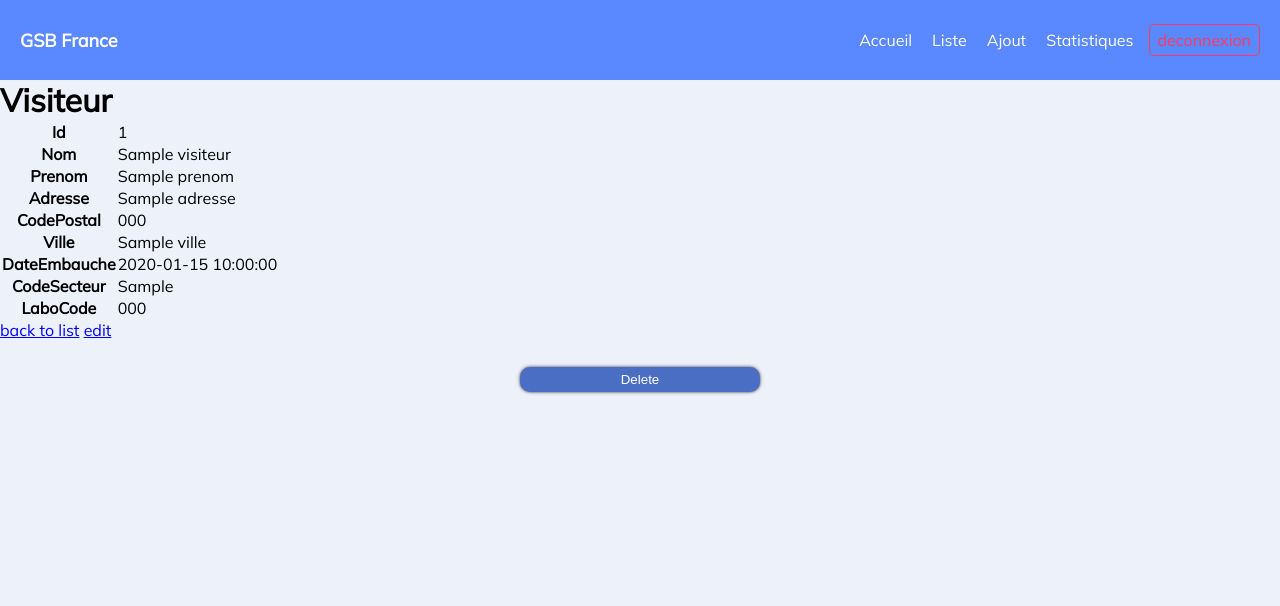
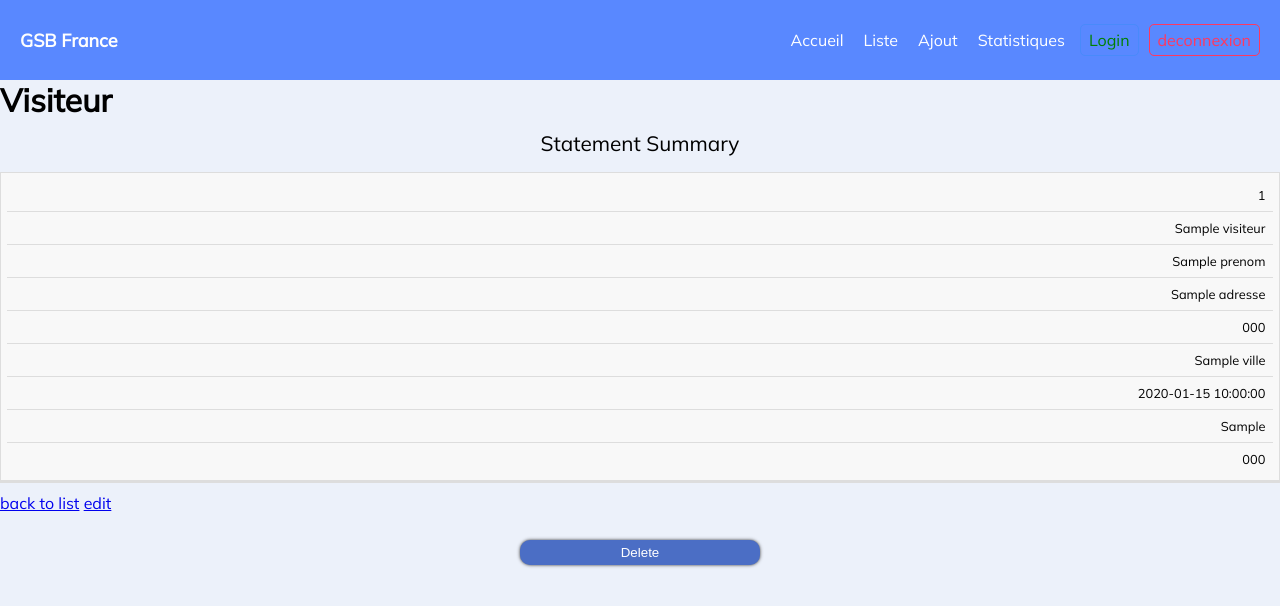
Before and after one commit to ilan990/gsb-Symfony, a Symfony app: template templates/visiteur/show.html.twig in a window 1280 px wide. Shown: the top 606 px of the page. Run offline with Twig, Linux system fonts and the light colour scheme; the template is opened without the code that fills it: most values are stand-ins (such as "Sample title", 1, 10 or a date in 2020); some libraries are stand-ins or nearby versions.

Commit message:
ajout du design tableau

```diff
--- a/public/JS/script.js
+++ b/public/JS/script.js
@@ -1,4 +1,4 @@
-console.log('ready')
+console.log('ready');
 function toggleMobileMenu(menu) {
     menu.classList.toggle('open');
 }
--- a/public/Style/style.css
+++ b/public/Style/style.css
@@ -267,6 +267,9 @@ header ul li:hover {
 .ajout-region p,.ajout-secteur p,.ajout-visiteur p{
     margin-bottom: 2vh;
 }
+
+
+
 @media only screen and (max-height: 760px) {
     .accueil-statistiques,.accueil-ajout,.accueil-liste{
         font-size: 1.5vh;
@@ -360,3 +363,84 @@ input{
     position: relative;
     z-index:1
 }
+table {
+    border: 1px solid #ccc;
+    border-collapse: collapse;
+    margin: 0;
+    padding: 0;
+    width: 100%;
+    table-layout: fixed;
+}
+
+table caption {
+    font-size: 1.5em;
+    margin: .5em 0 .75em;
+}
+
+table tr {
+    background-color: #f8f8f8;
+    border: 1px solid #ddd;
+    padding: .35em;
+}
+
+table th,
+table td {
+    padding: .625em;
+    text-align: center;
+}
+
+table th {
+    font-size: .85em;
+    letter-spacing: .1em;
+    text-transform: uppercase;
+}
+
+@media screen and (max-width: 1358px) {
+    table {
+        border: 0;
+    }
+
+    table caption {
+        font-size: 1.3em;
+    }
+
+    table thead {
+        border: none;
+        clip: rect(0 0 0 0);
+        height: 1px;
+        margin: -1px;
+        overflow: hidden;
+        padding: 0;
+        position: absolute;
+        width: 1px;
+    }
+
+    table tr {
+        border-bottom: 3px solid #ddd;
+        display: block;
+        margin-bottom: .625em;
+    }
+
+    table td {
+        border-bottom: 1px solid #ddd;
+        display: block;
+        font-size: .8em;
+        text-align: right;
+    }
+
+    table td::before {
+        /*
+        * aria-label has no advantage, it won't be read inside a table
+        content: attr(aria-label);
+        */
+        content: attr(aria-label);
+
+        float: left;
+        font-weight: bold;
+        text-transform: uppercase;
+    }
+
+    table td:last-child {
+        border-bottom: 0;
+    }
+}
--- a/templates/base.html.twig
+++ b/templates/base.html.twig
@@ -12,7 +12,7 @@
         {% endblock %}
 
         {% block javascripts %}
-            <script src="JS/script.js"></script>
+            <script href="{{ asset('JS/script.js') }}"></script>
             {#{{ encore_entry_script_tags('app') }}#}
 
         {% endblock %}
--- a/templates/home/index.html.twig
+++ b/templates/home/index.html.twig
@@ -19,7 +19,7 @@
                 <p class="accueil-description">Gerer les clients dans les meilleurs conditions possible</p>
             </div>
             <div class="accueil-btn">
-                <div class="accueil-liste-ajout">
+                <div onclick="location.href='listeMain'" class="accueil-liste-ajout">
                     <div  class="accueil-liste">
                         <img src="img/loupe.png">
                         <h4>LISTE</h4><br>
--- a/templates/navbar.html.twig
+++ b/templates/navbar.html.twig
@@ -4,9 +4,10 @@
     <nav>
         <ul>
             <li><a href="/">Accueil</a></li>
-            <li><a href="/">Liste</a></li>
+            <li><a href="/listeMain">Liste</a></li>
             <li><a href="/ajoutMain">Ajout</a></li>
             <li ><a href="/">Statistiques</a></li>
+            <li id="login"><a href="/login" >Login</a></li>
             <li id="signup"><a href="/">deconnexion</a></li>
         </ul>
     </nav>
@@ -16,11 +17,10 @@
         <div class="bar3"></div>
         <ul class="mobile-menu">
             <li><a href="/">Accueil</a></li>
-            <li><a href="/">Liste</a></li>
-            <li><a href="/">Ajout</a></li>
-            <li><a href="/" >Tableau de Bord</a></li>
+            <li><a href="/listeMain">Liste</a></li>
+            <li><a href="/ajoutMain">Ajout</a></li>
             <li ><a href="/">Statistiques</a></li>
-            <li id="login"><a href="/" >Login</a></li>
+            <li id="login"><a href="/login" >Login</a></li>
             <li id="signup"><a href="/">deconnexion</a></li>
         </ul>
     </div>
--- a/templates/visiteur/show.html.twig
+++ b/templates/visiteur/show.html.twig
@@ -4,8 +4,36 @@
 
 {% block body %}
     <h1>Visiteur</h1>
-
-    <table class="table">
+    <table>
+        <caption>Statement Summary</caption>
+        <thead>
+        <tr>
+            <th scope="col">Id</th>
+            <th scope="col">Nom</th>
+            <th scope="col">Prenom</th>
+            <th scope="col">Adresse</th>
+            <th scope="col">Code Postale</th>
+            <th scope="col">Ville</th>
+            <th scope="col">Date mbauche</th>
+            <th scope="col">Secteur</th>
+            <th scope="col">Labo</th>
+        </tr>
+        </thead>
+        <tbody>
+        <tr>
+            <td data-label="ID">{{ visiteur.id }}</td>
+            <td data-label="Nom">{{ visiteur.nom }}</td>
+            <td data-label="Prenom">{{ visiteur.prenom }}</td>
+            <td data-label="Adresse">{{ visiteur.adresse }}</td>
+            <td data-label="Code Postale">{{ visiteur.codePostal }}</td>
+            <td data-label="Ville">{{ visiteur.ville }}</td>
+            <td data-label="Date Embauche">{{ visiteur.dateEmbauche ? visiteur.dateEmbauche|date('Y-m-d H:i:s') : '' }}</td>
+            <td data-label="Secteur">{{ visiteur.codeSecteur }} </td>
+            <td data-label="Labo">{{ visiteur.laboCode }} </td>
+        </tr>
+        </tbody>
+    </table>
+   <!-- <table class="table">
         <tbody>
             <tr>
                 <th>Id</th>
@@ -44,7 +72,7 @@
                 <td>{{ visiteur.laboCode }}</td>
             </tr>
         </tbody>
-    </table>
+    </table>-->
 
     <a href="{{ path('visiteur_index') }}">back to list</a>
 
```
